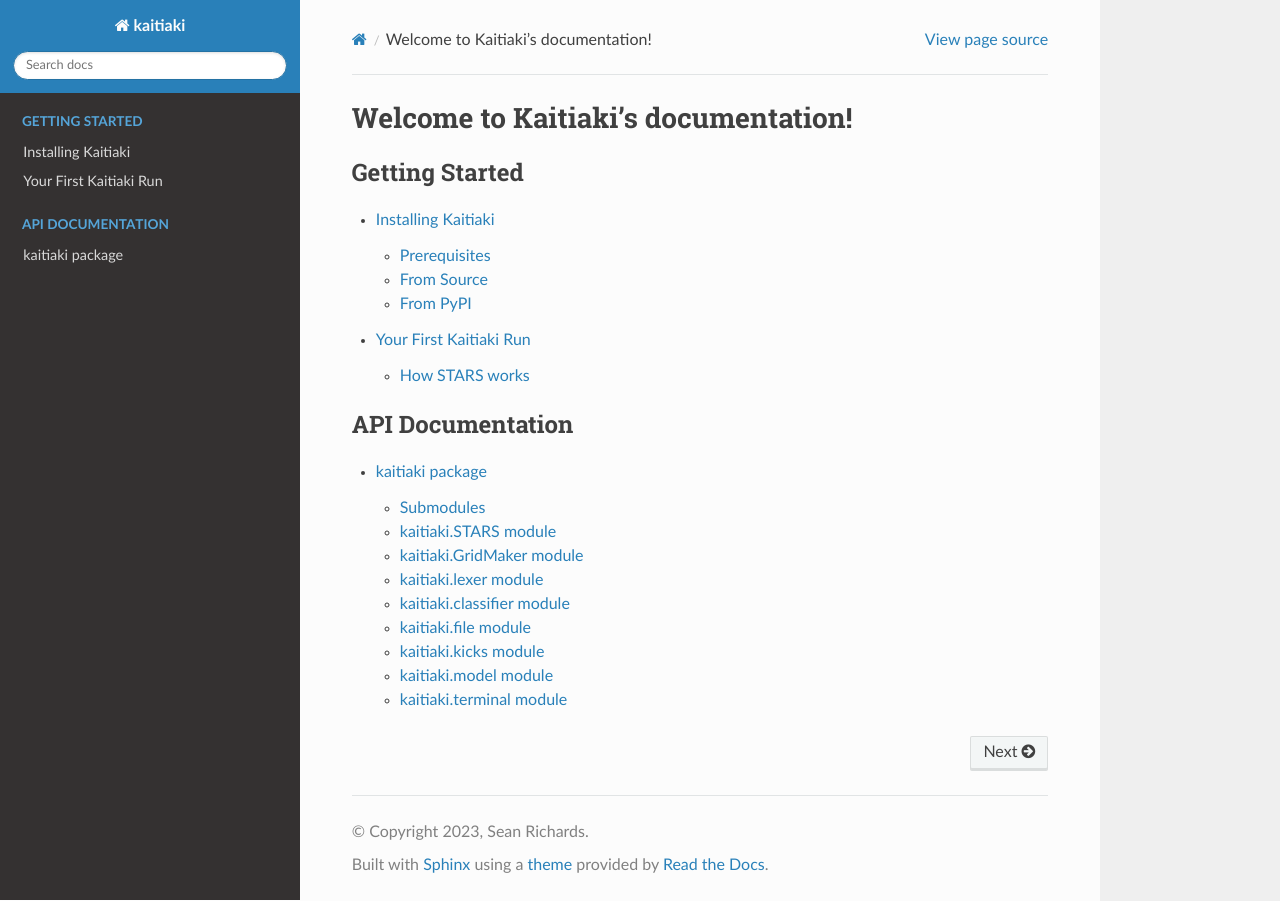
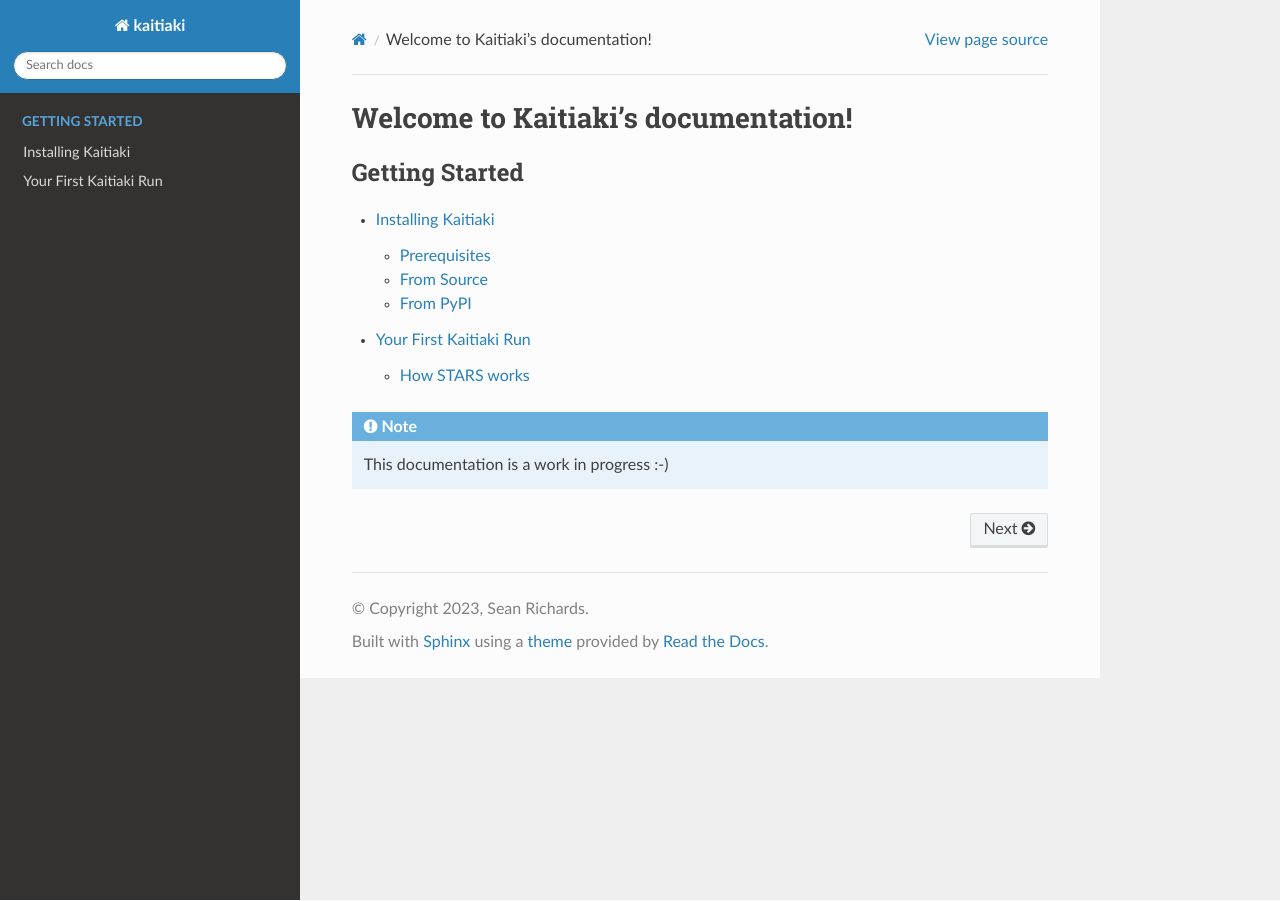
Before and after one commit to Krytic/Kaitiaki, a Sphinx documentation site: the page built from docs/index.rst, in a window 1280 px wide. Built offline with Sphinx 7.4.7 and the Read the Docs theme 2.0.0, drawn with Linux system fonts in a browser that asks for light colours.

Commit message:
switch to autoapi

```diff
--- a/docs/_requirements/requirements.txt
+++ b/docs/_requirements/requirements.txt
@@ -1 +1,2 @@
 sphinx-rtd-theme==1.0.0
+sphinx-autoapi=3.0.0
--- a/docs/conf.py
+++ b/docs/conf.py
@@ -13,9 +13,9 @@
 import os
 import sys
 sys.path.insert(0, os.path.abspath('.'))
-sys.path.insert(0, os.path.abspath('../kaitiaki'))
-sys.path.insert(0, os.path.abspath('../kaitiaki/file_handlers/'))
-sys.path.insert(0, os.path.abspath('../kaitiaki/utils/'))
+# sys.path.insert(0, os.path.abspath('../kaitiaki'))
+# sys.path.insert(0, os.path.abspath('../kaitiaki/file_handlers/'))
+# sys.path.insert(0, os.path.abspath('../kaitiaki/utils/'))
 
 
 # -- Project information -----------------------------------------------------
@@ -32,10 +32,12 @@
 # ones.
 extensions = [
     # 'sphinx_rtd_theme',
-    'sphinx.ext.autodoc',
+    'autoapi.extension',
     'sphinx.ext.coverage',
     'sphinx.ext.napoleon'
 ]
+
+autoapi_dirs = ['../kaitiaki']
 
 # Add any paths that contain templates here, relative to this directory.
 templates_path = ['_templates']
--- a/docs/index.rst
+++ b/docs/index.rst
@@ -13,8 +13,5 @@
    usage/getting_started/installation
    usage/evolution/first_run
 
-.. toctree::
-   :maxdepth: 2
-   :caption: API Documentation
-
-   source/kaitiaki
+.. note::
+   This documentation is a work in progress :-)
--- a/docs/source/kaitiaki.rst
+++ /dev/null
@@ -1,70 +0,0 @@
-kaitiaki package
-================
-
-Submodules
-----------
-
-kaitiaki.STARS module
----------------------
-
-.. automodule:: kaitiaki.STARSController
-   :members:
-   :undoc-members:
-   :show-inheritance:
-
-kaitiaki.GridMaker module
--------------------------
-
-.. automodule:: kaitiaki.GridMaker
-   :members:
-   :undoc-members:
-   :show-inheritance:
-
-kaitiaki.lexer module
----------------------
-
-.. automodule:: kaitiaki.OptionLexer
-   :members:
-   :undoc-members:
-   :show-inheritance:
-
-kaitiaki.classifier module
---------------------------
-
-.. automodule:: kaitiaki.classifier
-   :members:
-   :undoc-members:
-   :show-inheritance:
-
-kaitiaki.file module
----------------------
-
-.. automodule:: kaitiaki.file
-   :members:
-   :undoc-members:
-   :show-inheritance:
-
-kaitiaki.kicks module
----------------------
-
-.. automodule:: kaitiaki.kicks
-   :members:
-   :undoc-members:
-   :show-inheritance:
-
-kaitiaki.model module
----------------------
-
-.. automodule:: kaitiaki.model
-   :members:
-   :undoc-members:
-   :show-inheritance:
-
-
-kaitiaki.terminal module
-------------------------
-
-.. automodule:: kaitiaki.terminal
-   :members:
-   :undoc-members:
-   :show-inheritance:
```
Also changed, not shown: kaitiaki/__init__.py (+18 -20 lines), 1 other file.
